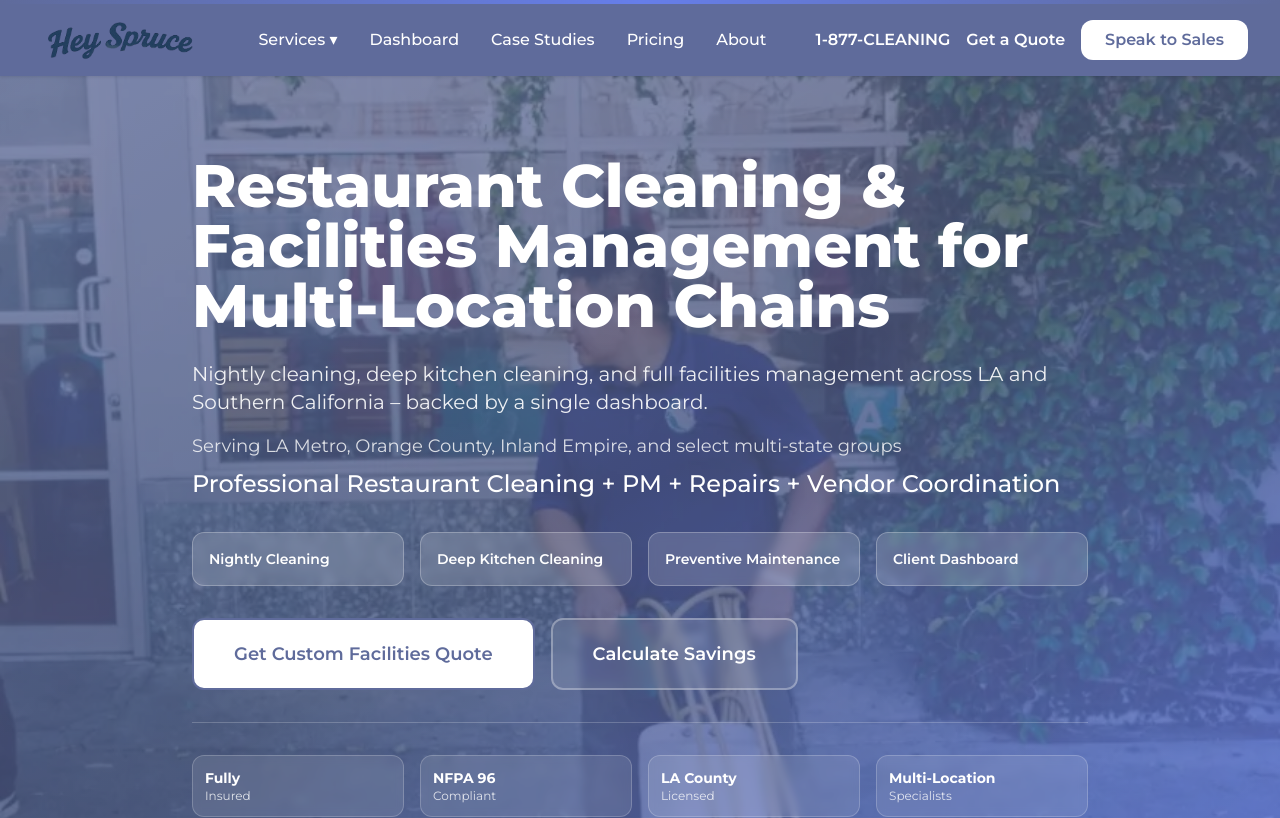
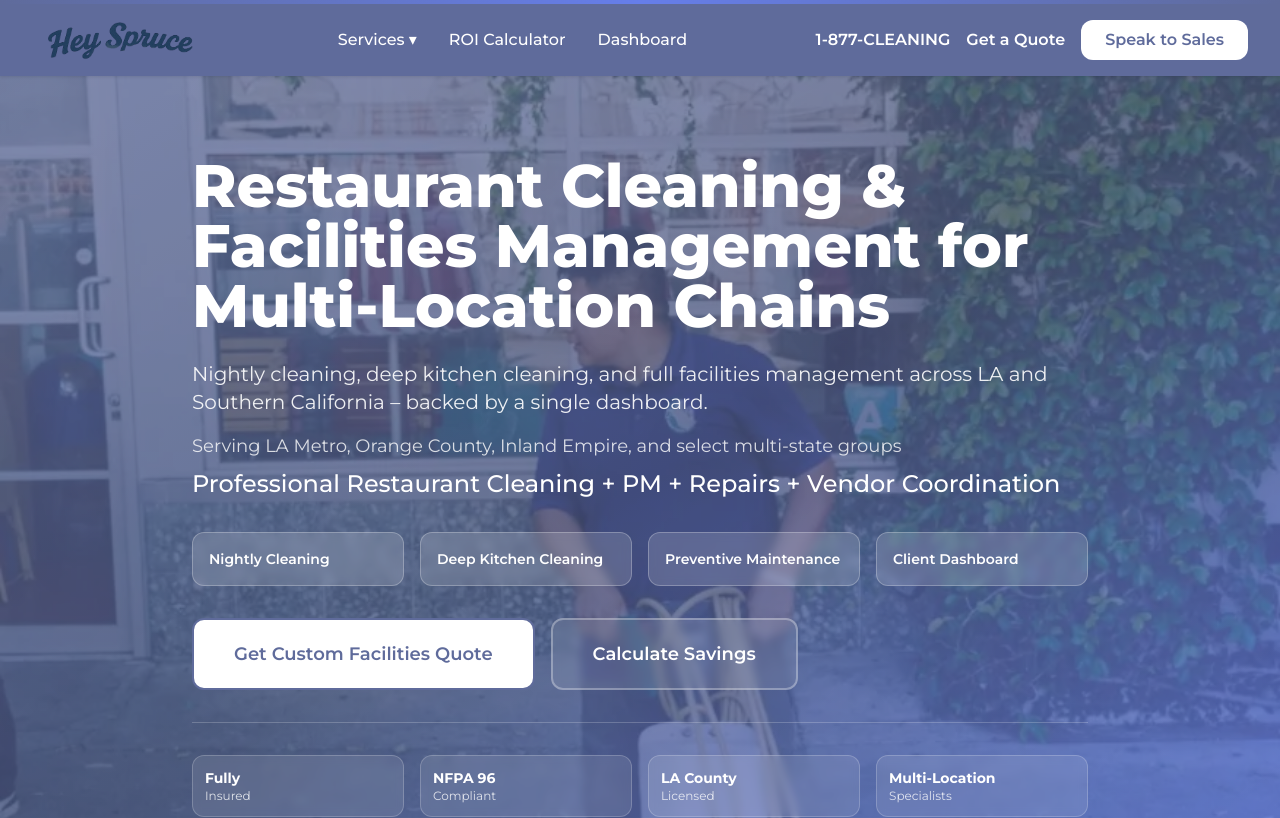
Before and after one commit to jbshure/spruce-nextjs, a Next.js app: page / in a window 1280 px wide. Shown: the top 818 px of the page. Built offline with nearby package versions, Linux system fonts and the light colour scheme.

Commit message:
Fix navigation: remove broken links, add working service pages

```diff
--- a/components/Header.tsx
+++ b/components/Header.tsx
@@ -43,28 +43,28 @@ export default function Header() {
                     Restaurant Cleaning
                   </Link>
                   <Link href="/commercial-kitchen-cleaning" className="block px-4 py-2 hover:bg-gray-100 text-gray-800">
-                    Kitchen Cleaning
+                    Kitchen Deep Cleaning
+                  </Link>
+                  <Link href="/nightly-cleaning" className="block px-4 py-2 hover:bg-gray-100 text-gray-800">
+                    Nightly Cleaning
                   </Link>
                   <Link href="/preventive-maintenance" className="block px-4 py-2 hover:bg-gray-100 text-gray-800">
                     Preventive Maintenance
                   </Link>
                   <Link href="/vendor-management" className="block px-4 py-2 hover:bg-gray-100 text-gray-800">
-                    Vendor Management
+                    Vendor Coordination
+                  </Link>
+                  <Link href="/hood-exhaust-cleaning" className="block px-4 py-2 hover:bg-gray-100 text-gray-800">
+                    Hood & Exhaust
                   </Link>
                 </div>
               )}
             </div>
+            <Link href="/#roi-calculator" className="text-white hover:text-white/80 font-medium transition">
+              ROI Calculator
+            </Link>
             <Link href="/#platform" className="text-white hover:text-white/80 font-medium transition">
               Dashboard
-            </Link>
-            <Link href="/#case-studies" className="text-white hover:text-white/80 font-medium transition">
-              Case Studies
-            </Link>
-            <Link href="/#pricing" className="text-white hover:text-white/80 font-medium transition">
-              Pricing
-            </Link>
-            <Link href="/#about" className="text-white hover:text-white/80 font-medium transition">
-              About
             </Link>
           </div>
 
@@ -106,16 +106,22 @@ export default function Header() {
                 Restaurant Cleaning
               </Link>
               <Link href="/commercial-kitchen-cleaning" className="text-white hover:text-white/80 py-2">
-                Kitchen Cleaning
+                Kitchen Deep Cleaning
+              </Link>
+              <Link href="/nightly-cleaning" className="text-white hover:text-white/80 py-2">
+                Nightly Cleaning
               </Link>
               <Link href="/preventive-maintenance" className="text-white hover:text-white/80 py-2">
                 Preventive Maintenance
               </Link>
+              <Link href="/vendor-management" className="text-white hover:text-white/80 py-2">
+                Vendor Coordination
+              </Link>
+              <Link href="/#roi-calculator" className="text-white hover:text-white/80 py-2">
+                ROI Calculator
+              </Link>
               <Link href="/#platform" className="text-white hover:text-white/80 py-2">
                 Dashboard
-              </Link>
-              <Link href="/#pricing" className="text-white hover:text-white/80 py-2">
-                Pricing
               </Link>
               <a href="tel:+18772532646" className="text-white hover:text-white/80 py-2 font-semibold">
                 Call 1-877-CLEANING
```
